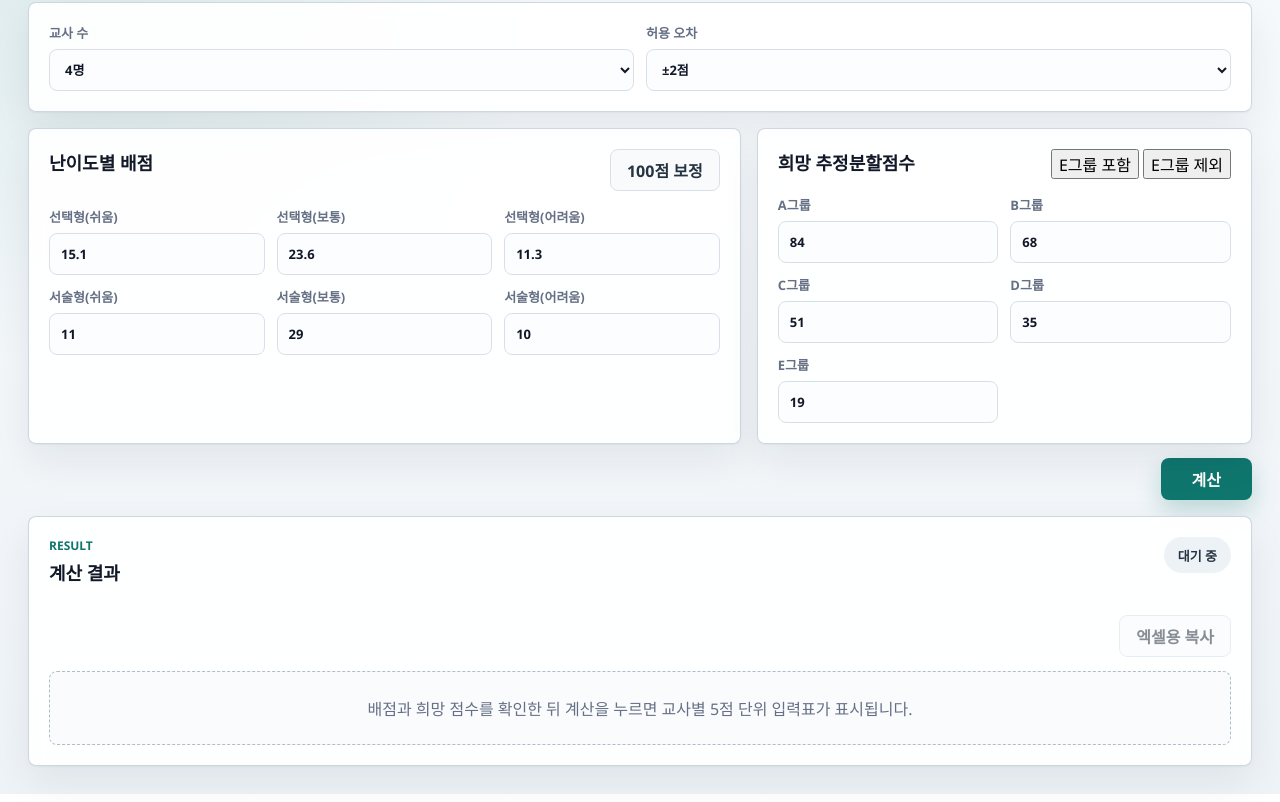
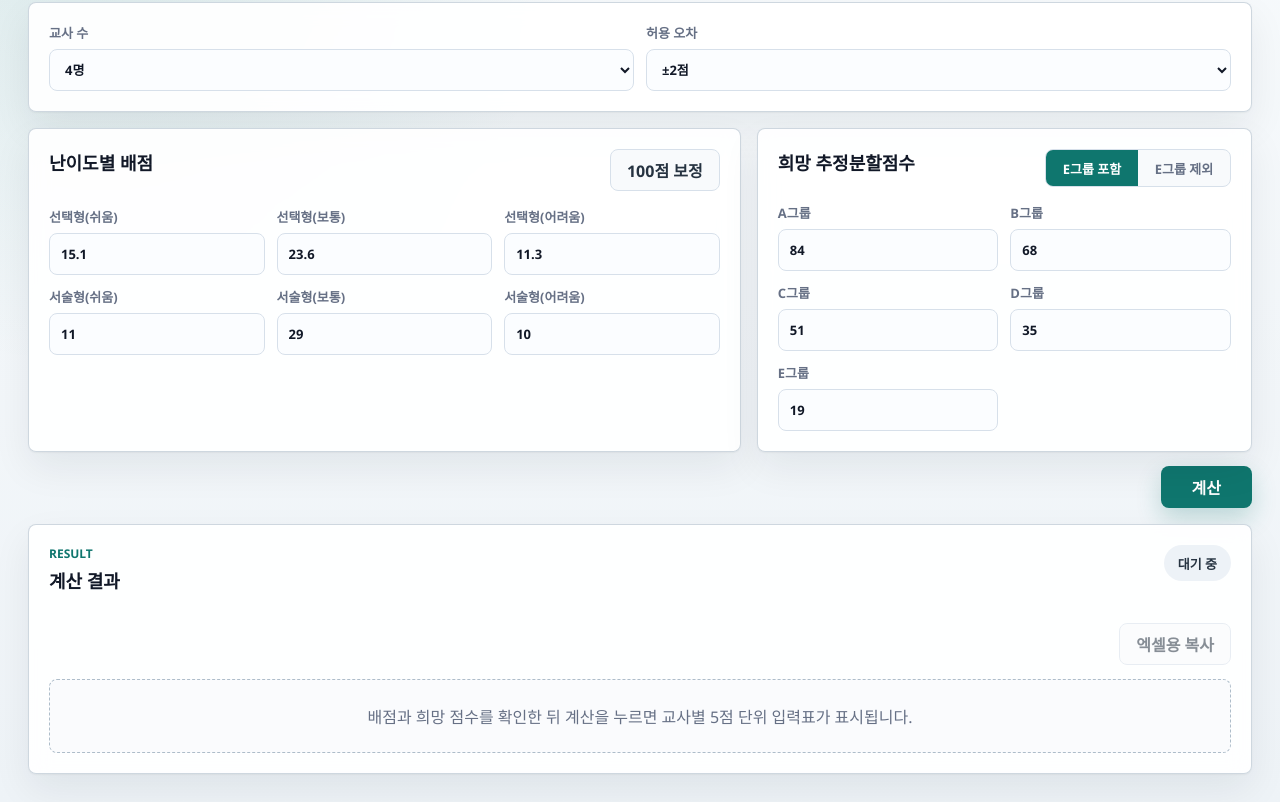
Before and after one commit to mathtjungsw/estimated-cut-score-tool, a plain HTML site: page index.html in a window 1280 px wide. Shown: the part 106-908 px from the top of the page. Drawn offline with Linux system fonts and the light colour scheme.

Commit message:
Style E group mode tabs

```diff
--- a/styles.css
+++ b/styles.css
@@ -114,6 +114,31 @@ h2 {
   justify-content: flex-end;
   gap: 10px;
   margin-bottom: 14px;
+}
+
+.segmented-control {
+  display: inline-grid;
+  grid-template-columns: repeat(2, minmax(92px, 1fr));
+  overflow: hidden;
+  border: 1px solid var(--line);
+  border-radius: 8px;
+  background: #f8fafc;
+}
+
+.segment-button {
+  min-height: 36px;
+  border: 0;
+  background: transparent;
+  color: var(--muted);
+  cursor: pointer;
+  font-size: 13px;
+  font-weight: 900;
+  padding: 0 12px;
+}
+
+.segment-button.active {
+  background: var(--accent);
+  color: #fff;
 }
 
 .two-column {
@@ -376,6 +401,10 @@ select:focus {
     flex-direction: column;
   }
 
+  .segmented-control {
+    width: 100%;
+  }
+
   .two-column {
     grid-template-columns: 1fr;
   }
```
